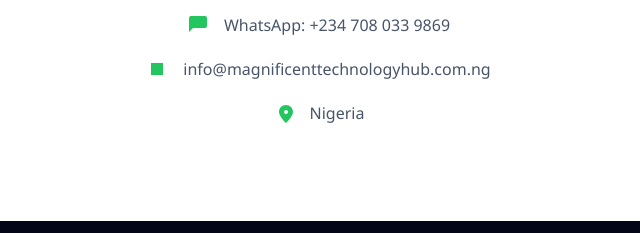
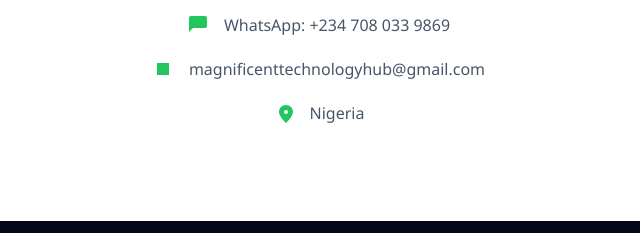
Before and after one commit to 123me993/Magnificent-Technology-Hub, a plain HTML site: page index.html in a window 1280 px wide. Shown: the part 8305-8538 px from the top of the page, 321-961 px from the left. Drawn offline with Linux system fonts and the light colour scheme.

Commit message:
Change contact email to magnificenttechnologyhub@gmail.com
Updated the contact email in the footer.

```diff
--- a/index.html
+++ b/index.html
@@ -2,7 +2,7 @@
 <html lang="en">
 <head>
 <meta charset="UTF-8">
-<meta name="viewport" content="width=device-width, initial-scale=1.0">
+  <meta name="viewport" content="width=device-width, initial-scale=1.0">
 <title>Magnificent Technology Hub</title>
 
 <style>
@@ -1349,7 +1349,7 @@ nav a:hover::after{
             <svg width="20" height="20" fill="currentColor" style="margin-right:8px;">
               <path d="M2 2h16v16H2z" fill="none"/><path d="M4 4h12v12H4z"/>
             </svg>
-            info@magnificenttechnologyhub.com.ng
+            magnificenttechnologyhub@gmail.com
           </div>
 
           <div>
```
